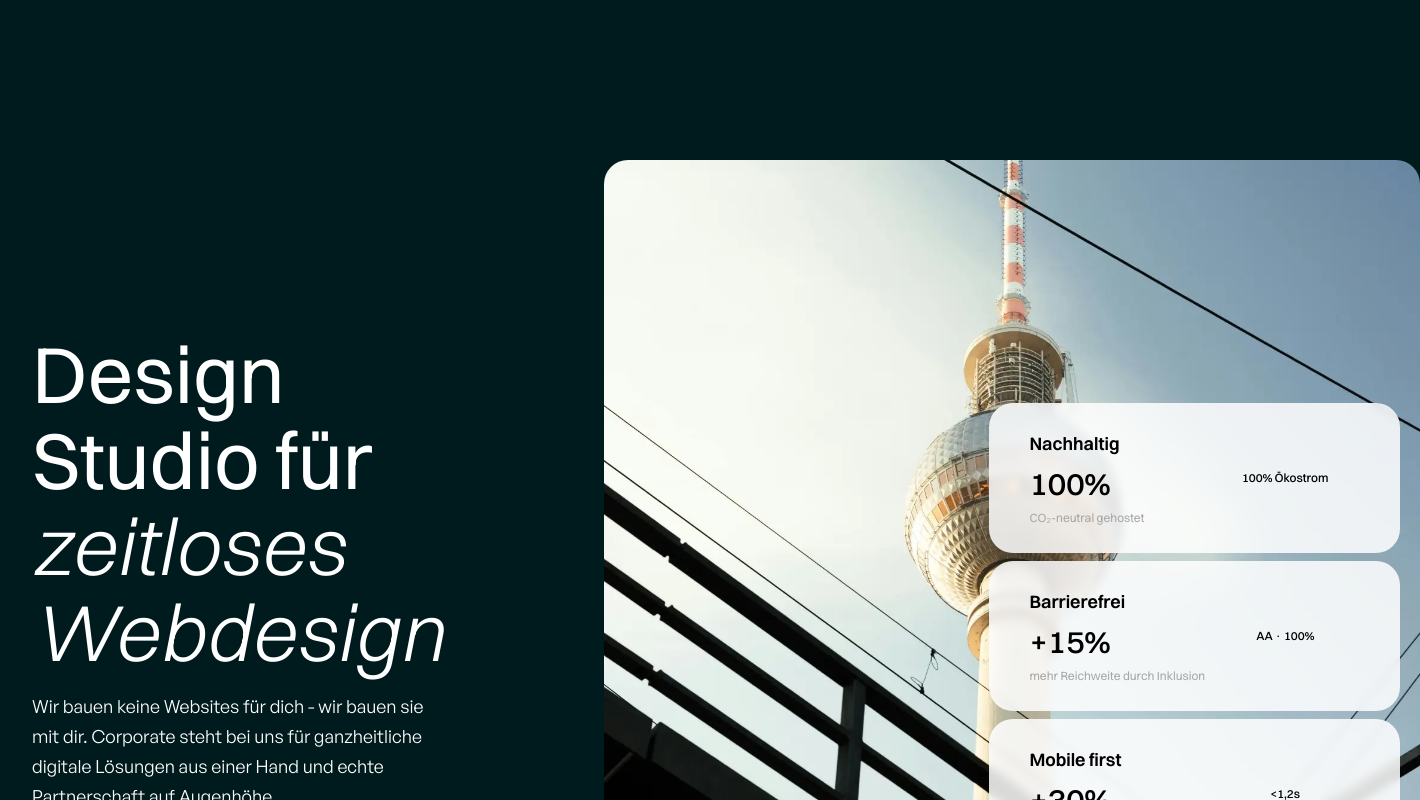
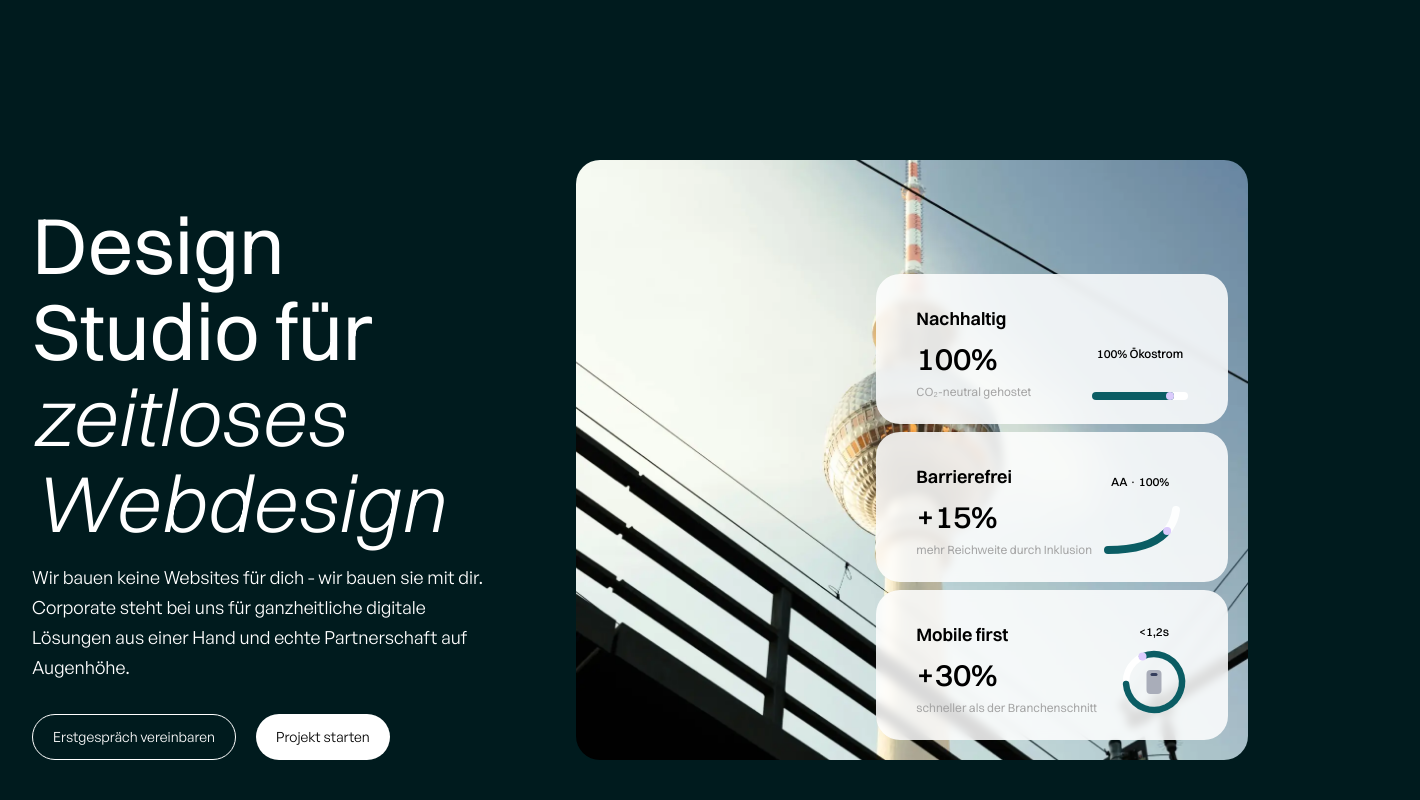
Before and after one commit to uneton-studio/uneton, a Vue app in the folder client/: page / in a window 1280 px wide. Shown: the top 800 px of the page, 1420 px wide, since content can reach past the window. Built offline with nearby package versions, Linux system fonts and the light colour scheme; no server answers.

Commit message:
implement graphics for hero

```diff
--- /dev/null
+++ b/client/src/components/graphics/CircleProgressGraphic.vue
@@ -0,0 +1,31 @@
+<template>
+  <div class="relative h-17 w-17 mt-2">
+    <svg viewBox="0 0 68 68" class="h-full w-full" fill="none">
+      <!-- White background ring -->
+      <circle cx="34" cy="34" r="28" stroke="white" stroke-width="6.5" />
+
+      <!-- Green progress ring -->
+      <circle
+        cx="34"
+        cy="34"
+        r="28"
+        stroke="#0B5D64"
+        stroke-width="6.5"
+        stroke-linecap="round"
+        stroke-dasharray="142 176"
+        stroke-dashoffset="0"
+        transform="rotate(-115 34 34)"
+      />
+
+      <!-- Purple dot on start of green stroke -->
+      <circle cx="22.5" cy="8.5" r="4" fill="#DBCBFC" />
+    </svg>
+
+    <!-- Phone icon -->
+    <div
+      class="absolute top-1/2 left-1/2 flex h-6 w-3.75 -translate-x-1/2 -translate-y-1/2 items-start justify-center rounded-sm bg-[#A9ADB9]"
+    >
+      <div class="mt-0.75 h-0.75 w-1.75 rounded-full bg-[#353E5C]"></div>
+    </div>
+  </div>
+</template>
--- /dev/null
+++ b/client/src/components/graphics/CurveProgressGraphic.vue
@@ -0,0 +1,61 @@
+<!-- CurveProgress.vue -->
+<script setup lang="ts">
+import { computed } from "vue";
+
+interface Props {
+  progress?: number;
+}
+
+const props = withDefaults(defineProps<Props>(), {
+  progress: 70,
+});
+
+const dotPosition = computed(() => {
+  const t = props.progress / 100;
+
+  const p0 = { x: 8, y: 48 };
+  const p1 = { x: 48, y: 48 };
+  const p2 = { x: 72, y: 36 };
+  const p3 = { x: 76, y: 8 };
+
+  const x =
+    (1 - t) ** 3 * p0.x +
+    3 * (1 - t) ** 2 * t * p1.x +
+    3 * (1 - t) * t ** 2 * p2.x +
+    t ** 3 * p3.x;
+
+  const y =
+    (1 - t) ** 3 * p0.y +
+    3 * (1 - t) ** 2 * t * p1.y +
+    3 * (1 - t) * t ** 2 * p2.y +
+    t ** 3 * p3.y;
+
+  return { x, y };
+});
+</script>
+
+<template>
+  <div class="relative h-14 w-24 mt-3">
+    <svg viewBox="0 0 80 56" class="h-full w-full" fill="none">
+      <path
+        d="M8 48 C48 48, 72 36, 76 8"
+        stroke="white"
+        stroke-width="8"
+        stroke-linecap="round"
+        pathLength="100"
+        opacity="0.9"
+      />
+
+      <path
+        d="M8 48 C48 48, 72 36, 76 8"
+        stroke="#0B5D64"
+        stroke-width="8"
+        stroke-linecap="round"
+        pathLength="100"
+        :stroke-dasharray="`${progress} 100`"
+      />
+
+      <circle :cx="dotPosition.x" :cy="dotPosition.y" r="4" fill="#DBCBFC" />
+    </svg>
+  </div>
+</template>
--- /dev/null
+++ b/client/src/components/graphics/ProgressGraphic.vue
@@ -0,0 +1,23 @@
+<script setup lang="ts">
+interface Props {
+  progress?: number;
+}
+
+withDefaults(defineProps<Props>(), {
+  progress: 85,
+});
+</script>
+
+<template>
+  <div class="relative h-2 w-24 rounded-full bg-white mt-7.5">
+    <div
+      class="h-full rounded-full bg-[#0B5D64]"
+      :style="{ width: `${progress}%` }"
+    ></div>
+
+    <div
+      class="absolute top-1/2 size-2 -translate-y-1/2 rounded-full bg-[#DBCBFC]"
+      :style="{ left: `calc(${progress}% - 0.5rem)` }"
+    ></div>
+  </div>
+</template>
--- a/client/src/components/shared/StatCard.vue
+++ b/client/src/components/shared/StatCard.vue
@@ -11,7 +11,7 @@ defineProps<Props>();
 
 <template>
   <article
-    class="flex items-center justify-between min-h-37.5 w-full px-10 py-6 rounded-3xl bg-white/85 text-dark backdrop-blur-xs"
+    class="flex items-end justify-between min-h-37.5 w-full px-10 py-6 rounded-3xl bg-white/85 text-dark backdrop-blur-xs"
   >
     <div class="flex flex-col">
       <h3 class="font-heading text-lg font-semibold">
@@ -27,7 +27,7 @@ defineProps<Props>();
       </p>
     </div>
 
-    <div class="flex min-w-37.5 flex-col items-center justify-center">
+    <div class="flex flex-col items-center justify-center">
       <p v-if="eyebrow" class="font-heading text-xs font-medium">
         {{ eyebrow }}
       </p>
--- a/client/src/components/views/home/Hero.vue
+++ b/client/src/components/views/home/Hero.vue
@@ -5,17 +5,19 @@ import HeroContent from "./HeroContent.vue";
 </script>
 
 <template>
-  <section aria-labelledby="hero-title" class="min-h-[70vh]">
+  <section aria-labelledby="hero-title" class="xl:min-h-[70vh]">
     <div
-      class="container hidden min-h-[70vh] items-end justify-between gap-40 pb-22 xl:flex"
+      class="container hidden xl:min-h-[70vh] items-end gap-20 2xl:gap-40 pb-22 xl:flex"
     >
-      <HeroContent />
+      <div class="min-w-0 flex-1">
+        <HeroContent />
+      </div>
 
-      <div class="relative">
+      <div class="relative shrink-0">
         <img
           src="../../../assets/images/fernsehturm.webp"
-          alt="Low-angle view of Berlin's Fernsehturm TV Tower against a pale blue sky, framed by overhead power lines and a dark railing in the foreground."
-          class="aspect-75/67 max-w-204 rounded-3xl object-cover"
+          alt="..."
+          class="aspect-75/67 h-auto rounded-3xl object-cover xl:w-2xl 2xl:w-auto 2xl:max-w-204"
         />
 
         <div class="absolute right-5 bottom-3">
@@ -27,7 +29,9 @@ import HeroContent from "./HeroContent.vue";
             :description="item.description || ''"
             :eyebrow="item.eyebrow"
             class="mb-2"
-          />
+          >
+            <component v-if="item.icon" :is="item.icon" aria-hidden="true" />
+          </StatCard>
         </div>
       </div>
     </div>
```
Also changed, not shown: client/src/components/views/home/data/home.ts (+6 -3 lines).
